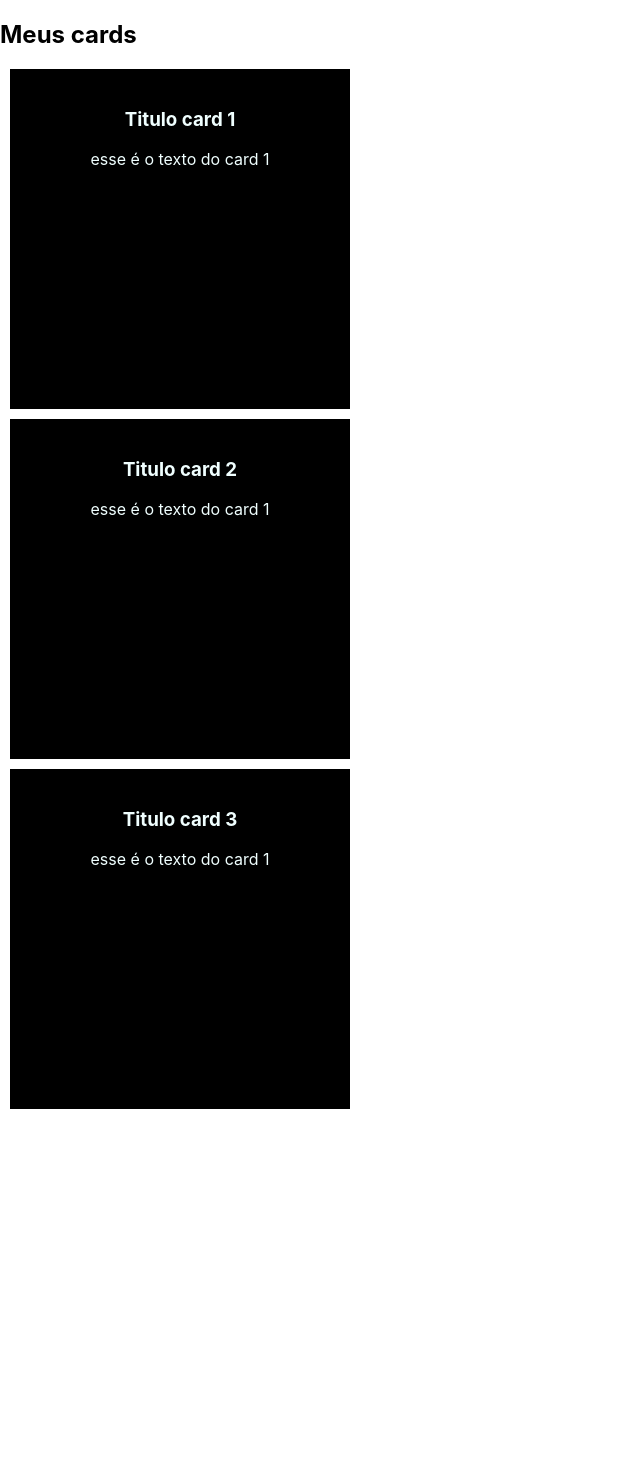
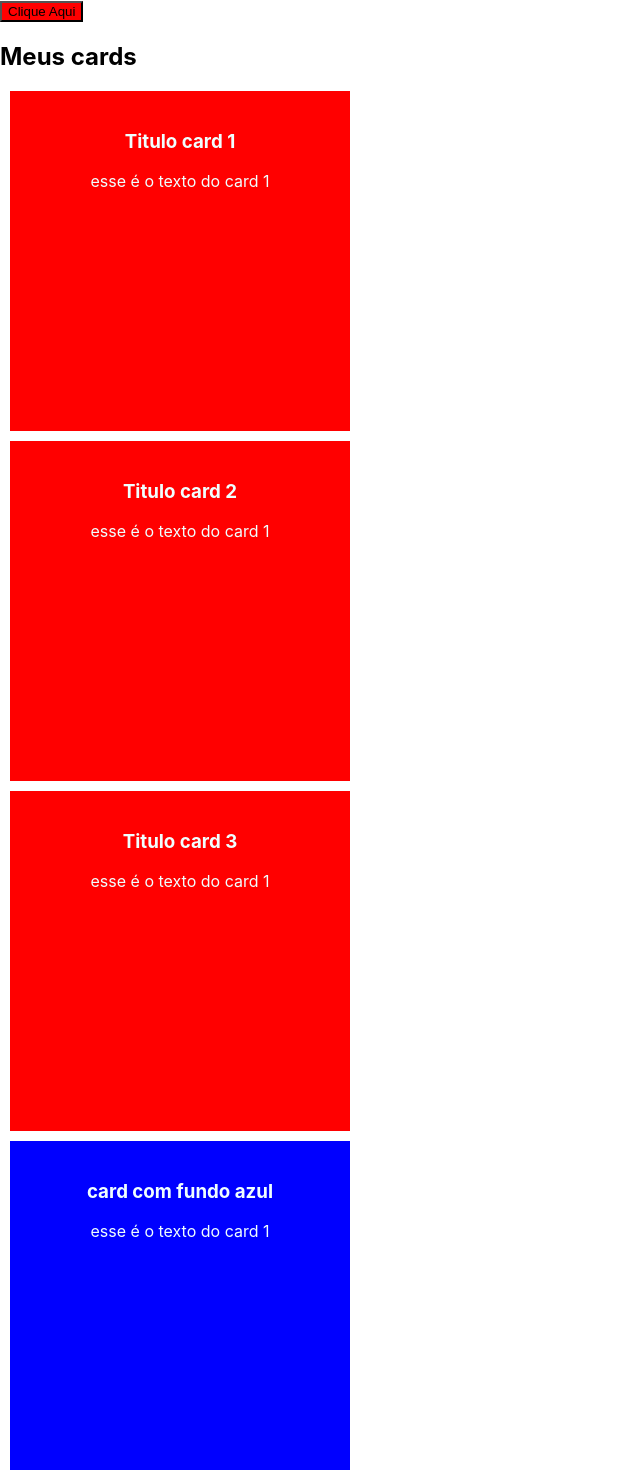
Before and after one commit to americanj/frontquest, a React (Create React App) app in the folder 17-react-js-base/04-primeiro-projeto-com-react-app-win/: page / in a window 1280 px wide. Shown: the top 1470 px of the page, without its empty margins (0-640 px from the left). Before the commit the page ends 1119 px from the top, so only its background shows below. Built offline with nearby package versions, Linux system fonts and the light colour scheme.

Commit message:
eventos no react

```diff
--- a/17-react-js-base/04-primeiro-projeto-com-react-app-win/src/App.js
+++ b/17-react-js-base/04-primeiro-projeto-com-react-app-win/src/App.js
@@ -1,4 +1,5 @@
 import './App.css';
+import Button from './components/button/button';
 import Cards from './components/cards/cards';
 
 function App() {
@@ -6,8 +7,9 @@ function App() {
     <>
       {/*<Button label='Baixar CV'/>
       <Button />*/}
+        <Button />
+        <Cards />
 
-        <Cards />
     </>
   )
 }
--- a/17-react-js-base/04-primeiro-projeto-com-react-app-win/src/components/button/button.js
+++ b/17-react-js-base/04-primeiro-projeto-com-react-app-win/src/components/button/button.js
@@ -1,16 +1,21 @@
 import './button.css'
 import React from 'react'
 
-/*
+const sayHello = () => {
+    console.log('olá');
+}
+
 const Button = (props) => {
-    return <button className="btn">{props.label}</button>
-}*/
+    return <button className="btn" onClick={sayHello}>
+                {props.label}
+            </button>
+}
 
-class Button extends React.Component {
+/*class Button extends React.Component {
     render() {
         return <button className="btn">{this.props.label}</button>
     }
-}
+}*/
 
 Button.defaultProps = {
     label: 'Clique Aqui'
--- a/17-react-js-base/04-primeiro-projeto-com-react-app-win/src/components/card/card.js
+++ b/17-react-js-base/04-primeiro-projeto-com-react-app-win/src/components/card/card.js
@@ -3,7 +3,10 @@ import './card.css'
 
 const Card = (props) => {
     return (
-        <div className="card">
+        <div
+        className="card"
+        style={{backgroundColor: props.color}}
+        onClick={() => props.showCardColor(props.color)}>
            {props.children}
         </div>
     );
@@ -21,4 +24,8 @@ const Card = (props) => {
     }
 }*/
 
+Card.defaultProps = {
+    color: 'red'
+}
+
 export default Card;
--- a/17-react-js-base/04-primeiro-projeto-com-react-app-win/src/components/cards/cards.js
+++ b/17-react-js-base/04-primeiro-projeto-com-react-app-win/src/components/cards/cards.js
@@ -1,6 +1,10 @@
 import Card from '../card/card';
 
 const cardsTitle = ['Titulo card 1', 'Titulo card 2', 'Titulo card 3']
+
+const showCardColor = (color) => {
+    console.log(color);
+}
 
 const Cards = () => {
     return (
@@ -10,13 +14,18 @@ const Cards = () => {
                 {
                     cardsTitle.map((card, index) => {
                         return (
-                            <Card key={index}>
+                            <Card key={index} showCardColor={showCardColor}>
                                 <h3>{card}</h3>
                                 <p>esse é o texto do card 1</p>
                             </Card>
                         )
                     })
                 }
+
+                <Card color='blue' showCardColor={showCardColor}>
+                    <h3>card com fundo azul</h3>
+                    <p>esse é o texto do card 1</p>
+                </Card>
             </div>
         </div>
     )
```
